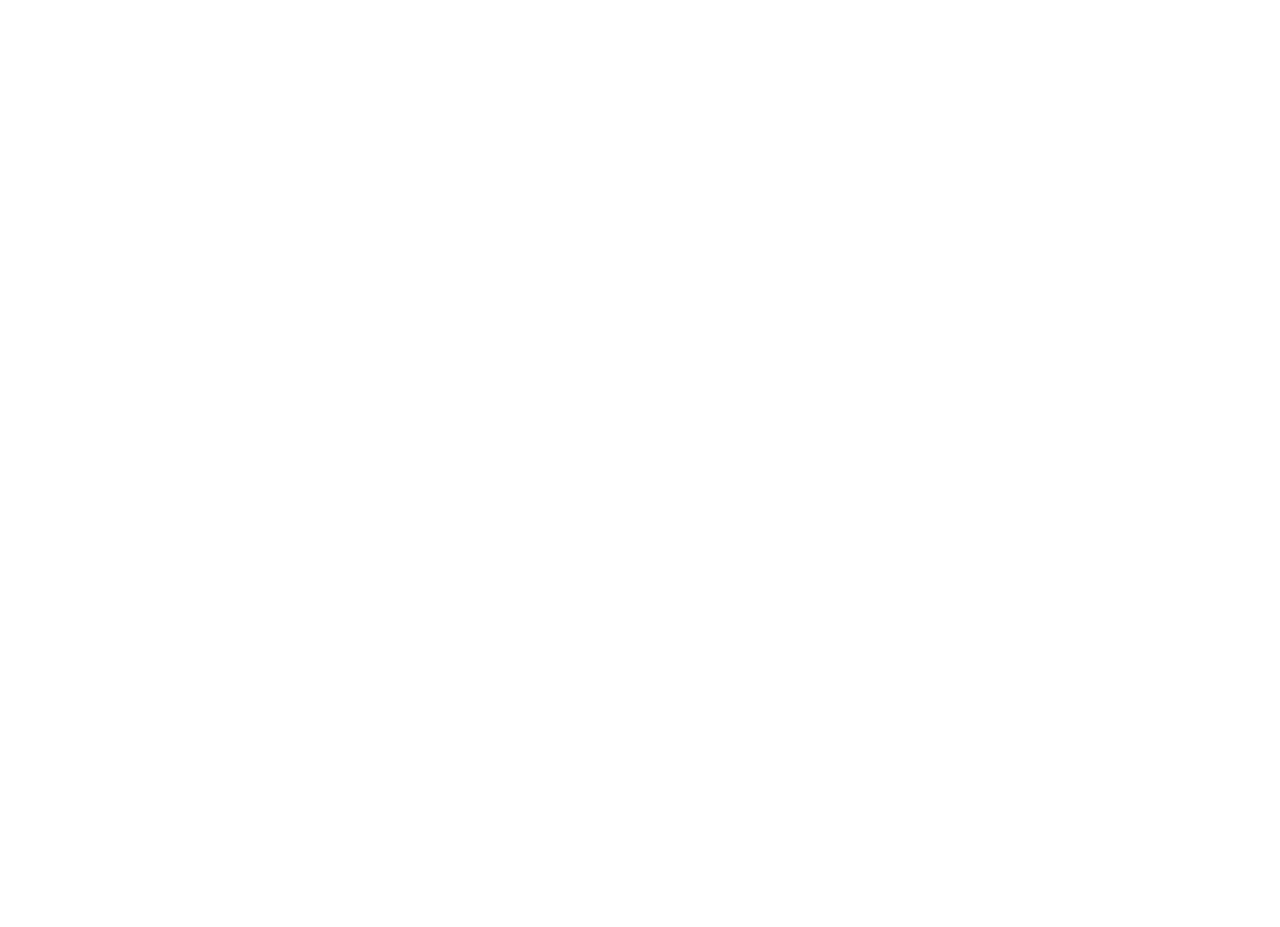
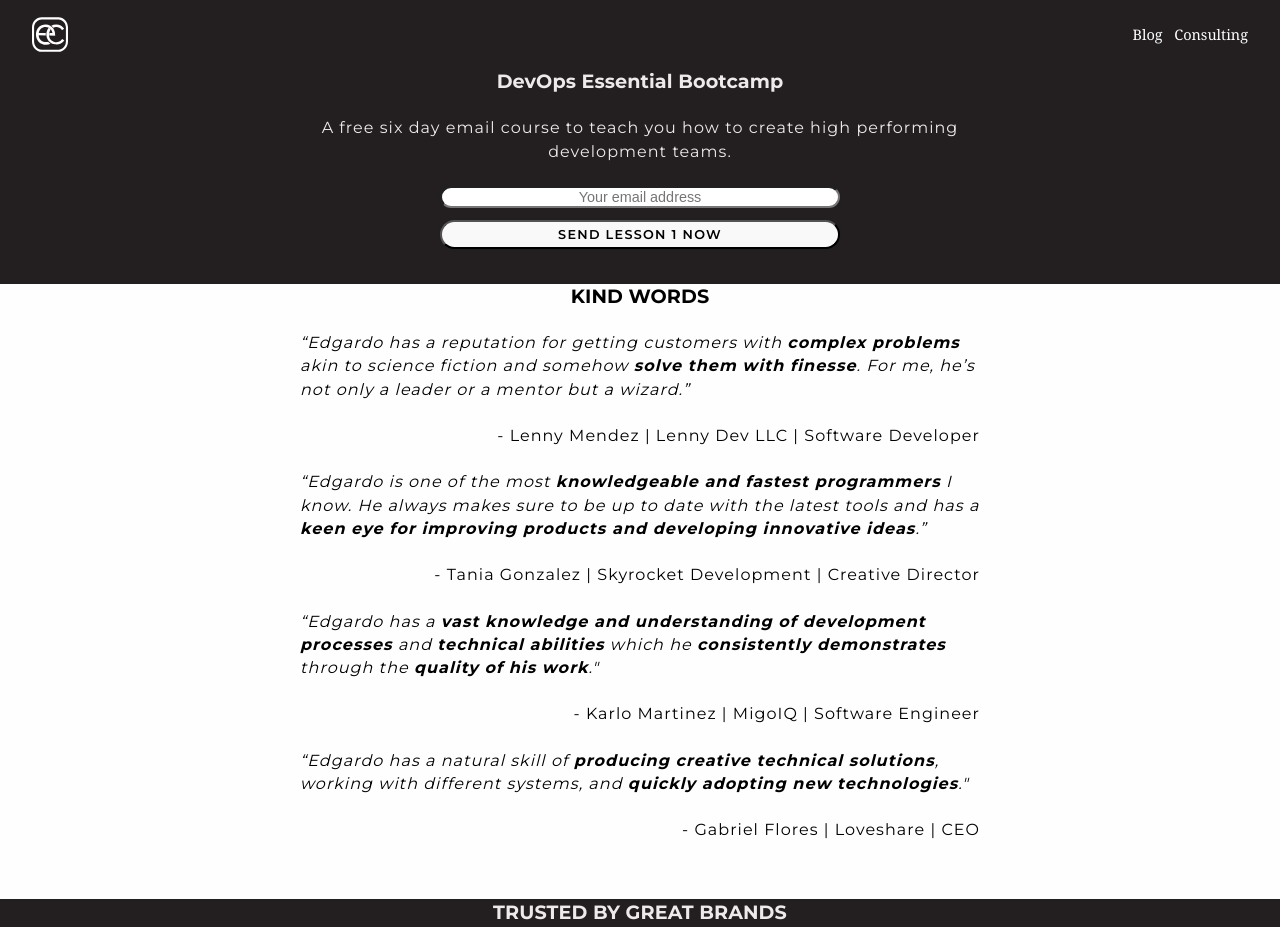
Before and after one commit to donedgardo/blog, a Gatsby site: page /dev-ops-essentials in a window 1280 px wide. Before the commit this address had no page. Shown: the top 927 px of the page. Before the commit the page ends 800 px from the top, so only its background shows below. Built offline with nearby package versions, Linux system fonts and the light colour scheme; Gatsby itself is replaced by a stand-in of ours; some packages are replaced by stand-ins of ours; what typography-theme-fairy-gates would draw is missing.

Commit message:
Add devops page and e2e tests

```diff
--- a/src/components/HeroContainer.js
+++ b/src/components/HeroContainer.js
@@ -20,7 +20,7 @@
 
 `;
 
-const POSITION_STATEMENT = "I help C-level tech executives increase their organizations' profitability, market share, and customer satisfaction.";
+const POSITION_STATEMENT = "I help software teams deliver higher quality products faster.";
 
 export const HeroContainer = () => {
   const data = useStaticQuery(graphql`
--- /dev/null
+++ b/src/components/SignUpBootcamp.js
@@ -0,0 +1,142 @@
+import React, { useState } from "react";
+import styled from "styled-components";
+import { DarkContainer } from "./typography";
+import { H1, P, SectionContent } from "./typography/custom";
+
+const Button = styled.button`
+  display: flex;
+  text-align: center;
+  border-radius: 20px;
+  justify-content: center;
+  text-decoration: none;
+  font-size: 0.8em;
+  margin-top: 12px;
+  align-items: center;
+  background: rgb(249, 249, 249);
+  appearance: auto;
+  font-weight: 600;
+  font-family: Montserrat, serif;
+  padding: .4em 2em;
+  letter-spacing: 0.1em;
+  flex: 1;
+`;
+
+const FORM_URL = "https://app.convertkit.com/forms/3332277/subscriptions";
+
+const FormFeedback = styled(P)`
+  text-align: center;
+  font-weight: 300;
+  font-size: 0.9rem;
+`;
+
+const Form = styled.form`
+  display: flex;
+  flex-direction: column;
+  margin: auto;
+  max-width: 400px;
+  flex: 1;
+  width: 100%;
+`;
+
+const EmailInput = styled.input`
+  display: flex;
+  flex: 1;
+  text-align: center;
+  font-size: 0.9em;
+  border-radius: 12px;
+`;
+
+const Question = styled(P)`
+  margin-bottom: 29px;
+  max-width:790px
+`
+
+const QuestionContainer = styled.div`
+  display: flex;
+  flex: 1;
+  flex-direction: column;
+  align-items: center;
+  justify-content: center;
+  padding: 19px 1.0875rem 1.45rem;
+`
+
+const Questions = () => (
+  <QuestionContainer>
+    <Question>
+      Do you have a risky software project that needs to be done right?
+    </Question>
+    <Question>Do you wish your software team would be twice as productive?</Question>
+    <Question>Want to release features daily instead of monthly?</Question>
+  </QuestionContainer>
+)
+
+const SubscriptionForm = () => {
+  const [status, setStatus] = useState(null);
+  const [email, setEmail] = useState("");
+
+
+  const handleSubmit = async (e) => {
+    e.preventDefault();
+    const data = new FormData(e.target);
+    try {
+      const response = await fetch(
+        FORM_URL,
+        {
+          method: "post",
+          body: data,
+          headers: {
+            accept: "application/json"
+          }
+        }
+      );
+      setEmail("");
+      const json = await response.json();
+      if (json.status === "success") {
+        setStatus("SUCCESS");
+      }
+    } catch (err) {
+      setStatus("ERROR");
+      console.log(err);
+    }
+  };
+
+  const handleInputChange = event => {
+    const { value } = event.target;
+    setEmail(value);
+  };
+
+  return (
+    <DarkContainer>
+      <H1>DevOps Essential Bootcamp</H1>
+      <SectionContent>
+        <P style={{ textAlign: "center" }}>
+          A free six day email course to teach you how to create high
+          performing development teams.
+        </P>
+        {status === "SUCCESS" && <FormFeedback>Please go confirm your subscription!</FormFeedback>}
+        {status === "ERROR" && <FormFeedback>Oops, Something went wrong! try again.</FormFeedback>}
+        <Form
+          action={FORM_URL}
+          method="post"
+          onSubmit={handleSubmit}
+        >
+          <EmailInput
+            type="email"
+            aria-label="Your email"
+            name="email_address"
+            placeholder="Your email address"
+            onChange={handleInputChange}
+            value={email}
+            required
+          />
+          <Button type="submit">
+            SEND LESSON 1 NOW
+          </Button>
+        </Form>
+      </SectionContent>
+
+    </DarkContainer>
+  );
+};
+
+export default SubscriptionForm;
--- a/src/components/slide.js
+++ b/src/components/slide.js
@@ -34,6 +34,6 @@
   background: #231f20;
   @media (min-width: 790px) {
     height: 286px;
-    margin-bottom: 2em;
+    margin-bottom: 2.5em;
   }
 `;
--- a/src/components/typography/custom.js
+++ b/src/components/typography/custom.js
@@ -1,18 +1,31 @@
 import styled from "styled-components";
 import { Link } from "gatsby";
+
+export const Button = styled(Link)`
+  display: flex;
+  flex-direction: row;
+  justify-content: center;
+  align-items: center;
+  padding: .6em 2em;
+  background: #231F20;
+  color: #fff;
+  border-radius: 20px;
+  max-width: 394px;
+  font-family: Montserrat, serif;
+  text-align: center;
+`;
 
 export const P = styled.p`
   font-family: Montserrat,serif;
   font-style: normal;
   color: black;
-  font-weight: 500;
   letter-spacing: 0.065em;
 `
 export const H1 = styled.h4`
   font-family: Montserrat,serif;
   font-style: normal;
   font-weight: 700;
-  font-size: 1.1rem;
+  font-size: 1.2rem;
   line-height: 1.5rem;
   text-align: center;
   letter-spacing: 0.005em;
@@ -59,8 +72,12 @@
     display: inline-block; /* Needed to add space between the bullet and the text */
     margin-left: -1em; /* Also needed for space (tweak if needed) */
   }
- }
-`;
+
+  ${Button} {
+    color: #231F20;
+    background: #fff;
+  }
+ }`;
 
 export const LightContainer = styled(Container)`
   background: #fefefe;
@@ -70,7 +87,6 @@
 `;
 
 export const SectionContent = styled.div`
-  margin-bottom: 29px;
   max-width: 680px;
   flex: 1;
   flex-direction: column;
--- a/src/pages/index.js
+++ b/src/pages/dev-ops-essentials.js
@@ -2,20 +2,16 @@
 import Layout from "../components/layout";
 import Seo from "../components/seo";
 import { MainNavBar } from "../components/MainNavBar";
-import { HeroContainer } from "../components/HeroContainer";
-import { FirstTimeHere } from "../components/FirstTimeHere";
 import { BrandSlideshow } from "../components/BrandSlideshow";
 import { KindWords } from "../components/KindWorlds";
-import { PopularStuff } from "../components/PopularStuff";
 import { AboutMe } from "../components/AboutMe";
+import SignUpBootcamp from "../components/SignUpBootcamp";
 
 const IndexPage = ({ location: { pathname } }) => (
   <Layout>
     <Seo title={"Edgardo Carreras | Software Productivity Consultant"} />
     <MainNavBar pathname={pathname} />
-    <HeroContainer />
-    <FirstTimeHere />
-    <PopularStuff />
+    <SignUpBootcamp />
     <KindWords />
     <BrandSlideshow />
     <AboutMe />
```
Also changed, not shown: cypress/e2e/home-route-spec.cy.js (+5 -0 lines), src/components/FirstTimeHere.js (+7 -17 lines), README.md, cypress/screenshots/blog-route-spec.cy.js/blog-route-spec.cy.js -- should visit (failed).png, 2 other files.
